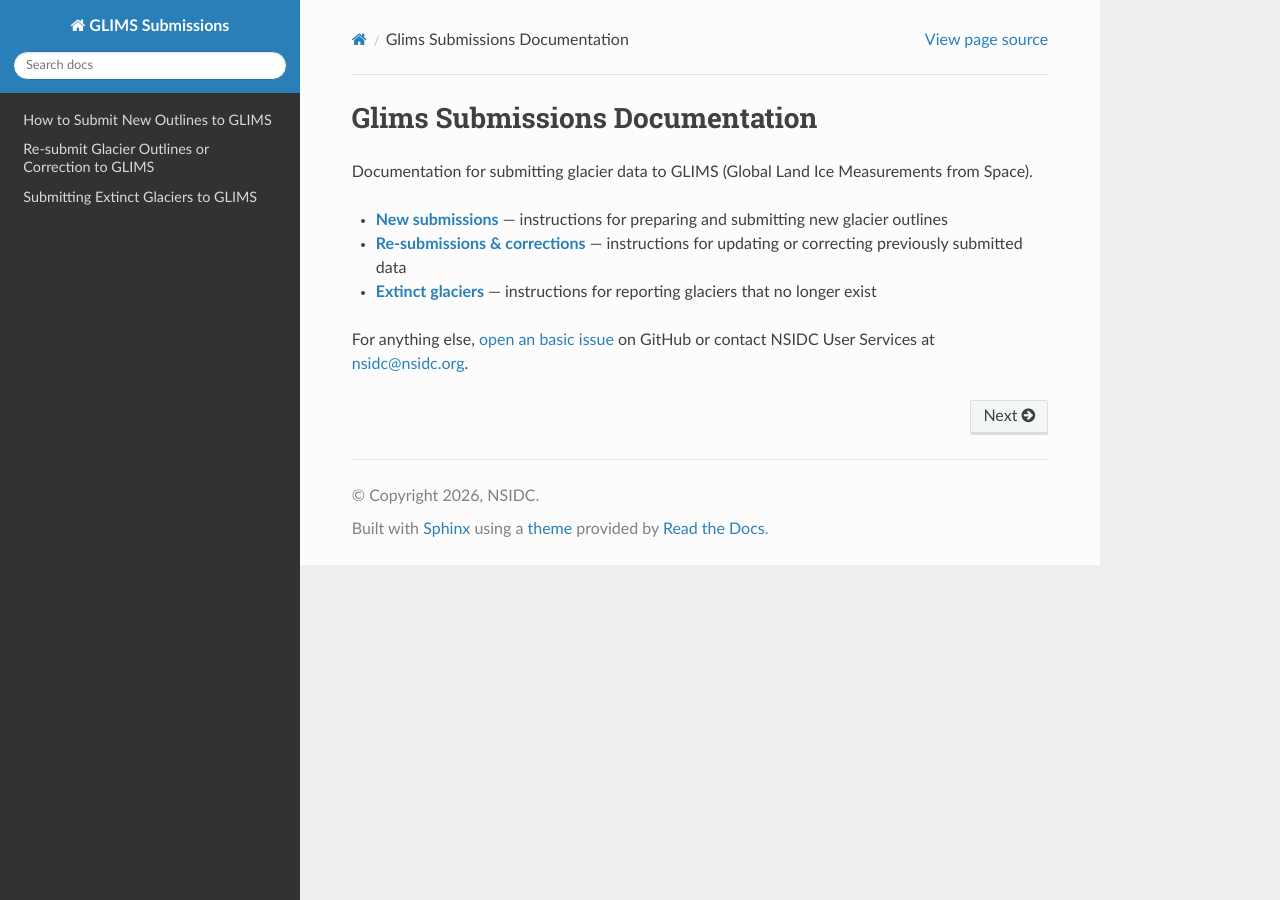
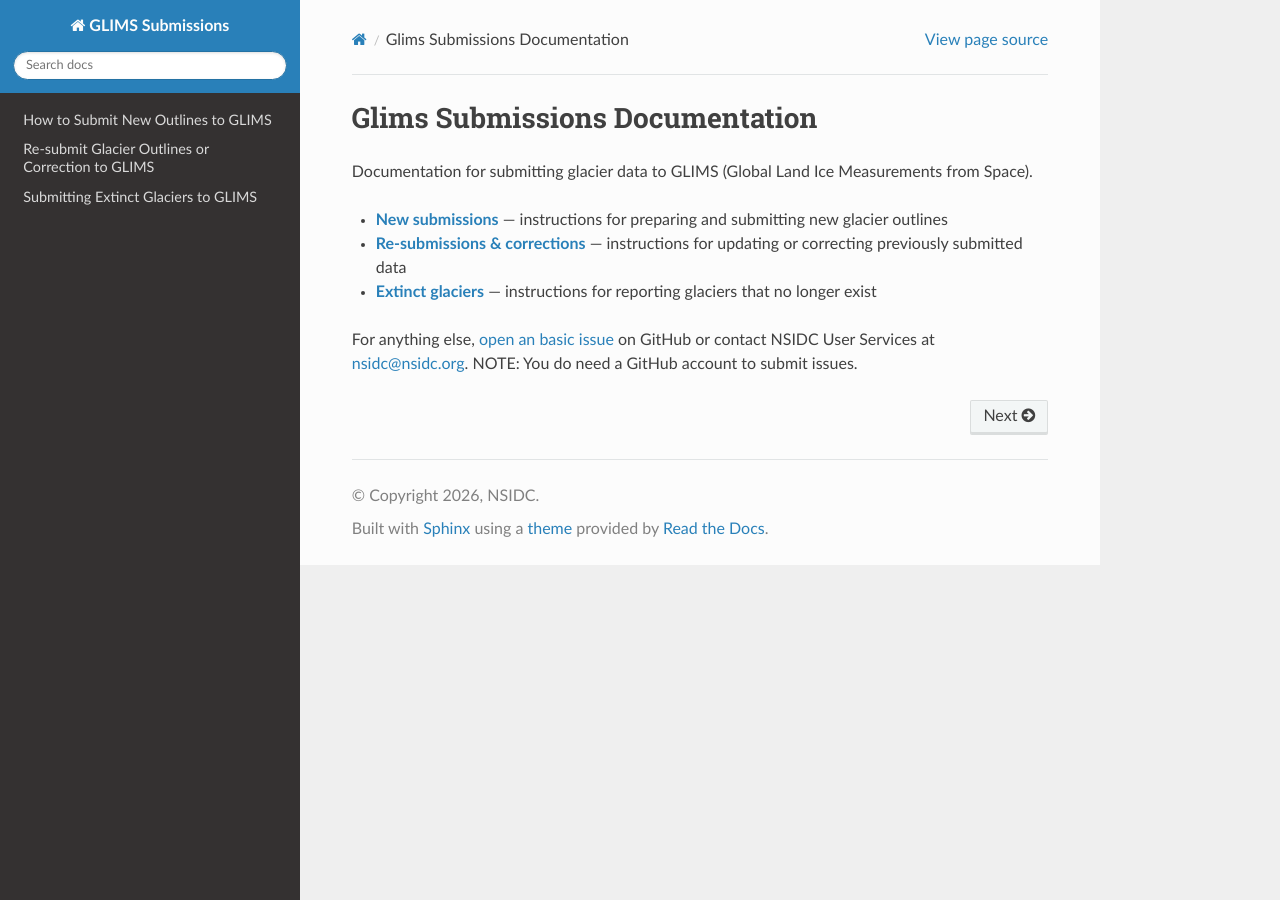
Before and after one commit to glims-nsidc/glims-submissions-docs, a Sphinx documentation site: the page built from docs/index.md, in a window 1280 px wide. Built offline with Sphinx 7.4.7 and the Read the Docs theme 3.1.0, drawn with Linux system fonts in a browser that asks for light colours.

Commit message:
Clarify GitHub account requirement for issue submission
Added note about needing a GitHub account to submit issues.

````diff
--- a/docs/index.md
+++ b/docs/index.md
@@ -12,7 +12,7 @@ GLIMS (Global Land Ice Measurements from Space).
 
 For anything else, [open an basic issue](https://github.com/glims-nsidc/glims-submissions/issues)
 on GitHub or contact NSIDC User Services at
-[nsidc@nsidc.org](mailto:nsidc@nsidc.org).
+[nsidc@nsidc.org](mailto:nsidc@nsidc.org). NOTE: You do need a GitHub account to submit issues.
 
 
 ```{toctree}
````
